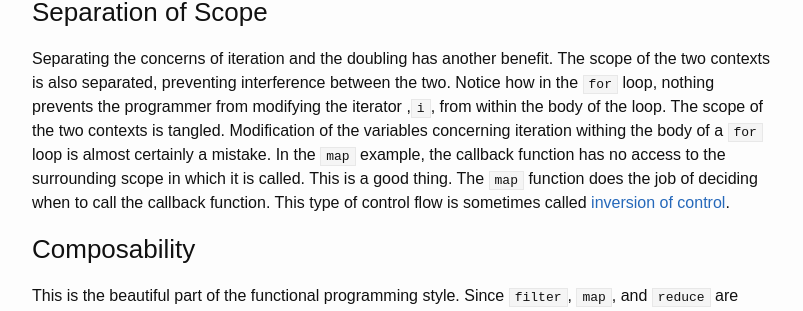
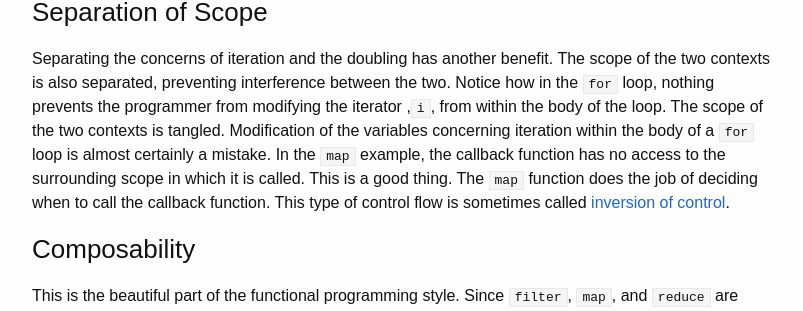
Before and after one commit to stifflerus/stifflerus, a Jekyll site: the page built from _posts/2019-04-09-map-filter-reduce-the-bread-and-butter-of-functional-style-in-javascript.md, in a window 1280 px wide and 900 px high, scrolled down 4315 px. Shown: the part 162-473 px from the top of the window, without its empty margins (238-1041 px from the left). Built offline with Jekyll 4.4.1, drawn with Linux system fonts in a browser that asks for light colours.

Commit message:
corrected more spelling mistakes

```diff
--- a/_posts/2019-04-09-map-filter-reduce-the-bread-and-butter-of-functional-style-in-javascript.md
+++ b/_posts/2019-04-09-map-filter-reduce-the-bread-and-butter-of-functional-style-in-javascript.md
@@ -219,7 +219,7 @@ The scope of the two contexts is also separated, preventing interference between
 the two. Notice how in the `for` loop, nothing prevents the programmer from modifying
 the iterator ,`i`, from within the body of the loop. The scope of the two contexts
 is tangled.  Modification of the variables
-concerning iteration withing the body of a `for` loop is almost certainly a mistake.
+concerning iteration within the body of a `for` loop is almost certainly a mistake.
 In the `map` example, the callback function has no access to the surrounding
 scope in which it is called. This is a good thing. The `map` function does the job
 of deciding when to call the callback function. This type of control flow
```
Also changed, not shown: _posts/2019-02-26-antipattern-model-too-big.md (+1 -1 lines).
